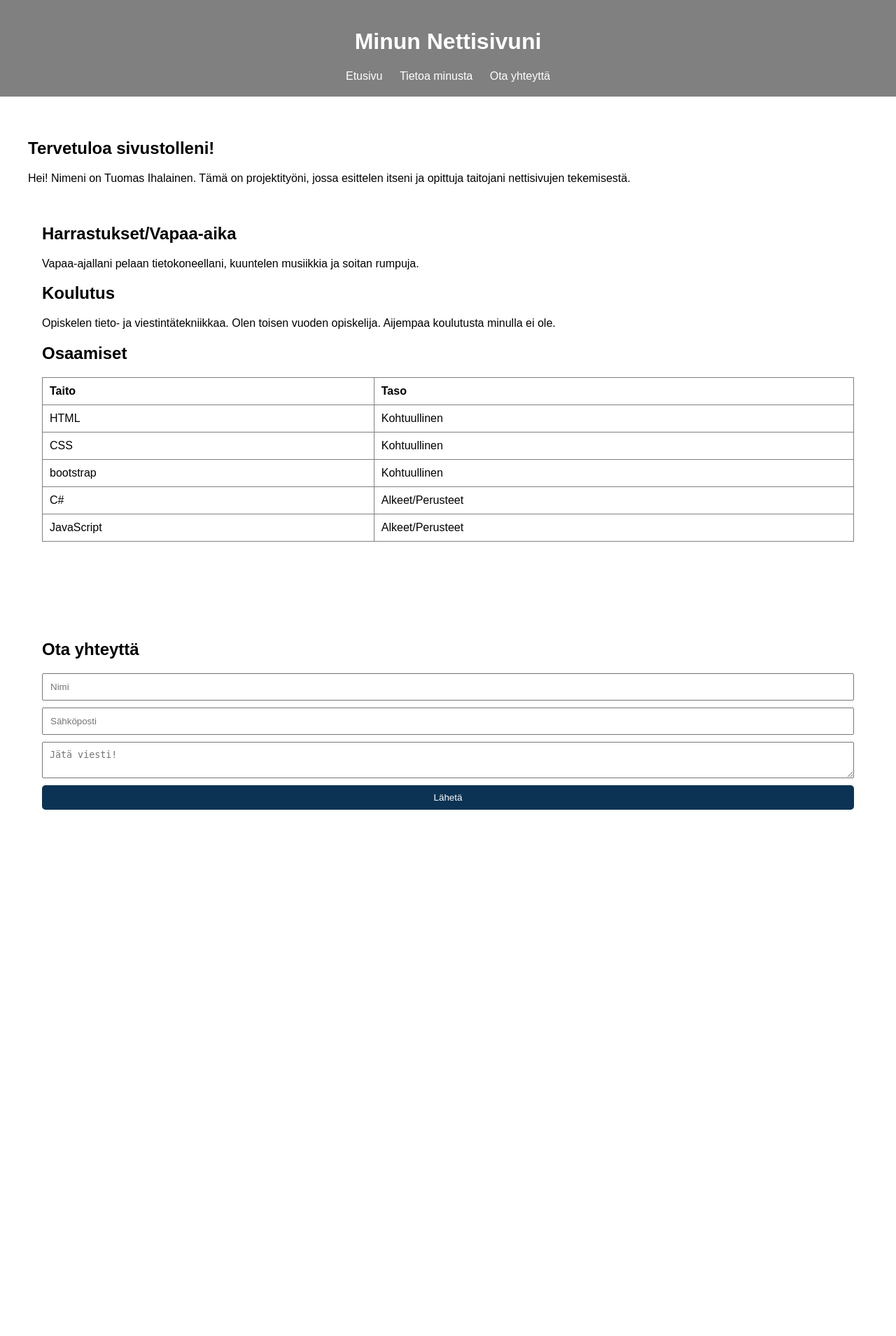
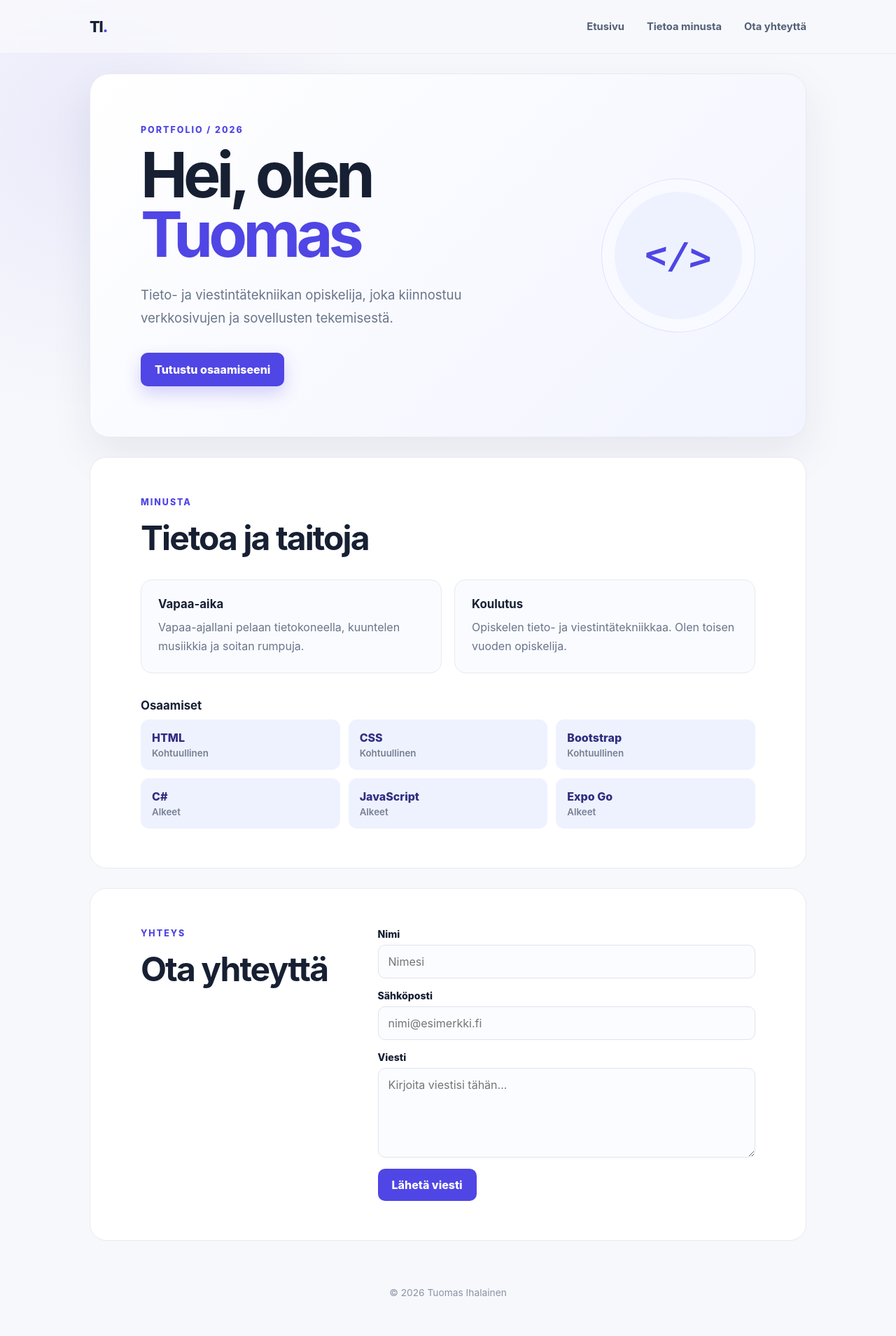
Before and after one commit to Tumuzzz/Projektity-t, a PHP site: page /autot_api/index.html in a window 1280 px wide. Shown: the whole page at 70% size. Before the commit the page ends 1157 px from the top, so only its background shows below. Run offline with PHP 8.4, Linux system fonts and the light colour scheme.

Commit message:
Add updated portfolio to repository root
Co-authored-by: Copilot <223556219+Copilot@users.noreply.github.com>

```diff
--- a/index.html
+++ b/index.html
@@ -3,89 +3,92 @@
 <head>
     <meta charset="UTF-8">
     <meta name="viewport" content="width=device-width, initial-scale=1.0">
-    <title>Omat Nettisivut</title>
+    <meta name="description" content="Tuomas Ihalaisen portfolio ja osaaminen tieto- ja viestintätekniikasta.">
+    <title>Tuomas Ihalainen | Portfolio</title>
     <link rel="stylesheet" href="projektityyli.css">
 </head>
 <body>
 
     <header>
-        <h1>Minun Nettisivuni</h1>
-
-        <nav>
-            <a href="#Etusivu">Etusivu</a>
-            <a href="#Tietoa minusta">Tietoa minusta</a>
-            <a href="#Ota yhteyttä">Ota yhteyttä</a>
+        <nav aria-label="Päävalikko">
+            <a class="logo" href="#etusivu" aria-label="Siirry etusivulle">TI<span>.</span></a>
+            <div class="nav-links">
+                <a href="#etusivu">Etusivu</a>
+                <a href="#tietoa-minusta">Tietoa minusta</a>
+                <a href="#ota-yhteytta">Ota yhteyttä</a>
+            </div>
         </nav>
     </header>
 
     <main>
-
-        <section id="Etusivu">
-            <h2>Tervetuloa sivustolleni!</h2>
-            <p>
-                Hei! Nimeni on Tuomas Ihalainen. Tämä on projektityöni, jossa esittelen itseni ja opittuja taitojani nettisivujen tekemisestä.
-            </p>
-
-
-
-        <section id="Tietoa minusta">
-            <h2>Harrastukset/Vapaa-aika</h2>
-            <p>Vapaa-ajallani pelaan tietokoneellani, kuuntelen musiikkia ja soitan rumpuja.</p>
-
-            <h2>Koulutus</h2>
-            <p>Opiskelen tieto- ja viestintätekniikkaa. Olen toisen vuoden opiskelija. Aijempaa koulutusta minulla ei ole.</p>
-
-            <h2>Osaamiset</h2>
-
-            <table>
-                <tr>
-                    <th>Taito</th>
-                    <th>Taso</th>
-                </tr>
-                <tr>
-                    <td>HTML</td>
-                    <td>Kohtuullinen</td>
-                </tr>
-
-                <tr>
-                    <td>CSS</td>
-                    <td>Kohtuullinen</td>
-                </tr>
-                <tr>
-                    <td>bootstrap</td>
-                    <td>Kohtuullinen</td>
-                </tr>
-
-                <tr>
-                    <td>C#</td>
-                    <td>Alkeet/Perusteet</td>
-                </tr>
-                <tr>
-                    <td>JavaScript</td>
-                    <td>Alkeet/Perusteet</td>
-                </tr>
-            </table>
+        <section class="hero" id="etusivu">
+            <div class="hero-content">
+                <p class="eyebrow">Portfolio / 2026</p>
+                <h1>Hei, olen <span>Tuomas</span></h1>
+                <p class="intro">
+                    Tieto- ja viestintätekniikan opiskelija, joka kiinnostuu
+                    verkkosivujen ja sovellusten tekemisestä.
+                </p>
+                <a class="primary-button" href="#tietoa-minusta">Tutustu osaamiseeni</a>
+            </div>
+            <div class="hero-mark" aria-hidden="true">&lt;/&gt;</div>
         </section>
 
-        <section>
+        <section id="tietoa-minusta" class="content-section">
+            <div class="section-heading">
+                <p class="eyebrow">Minusta</p>
+                <h2>Tietoa ja taitoja</h2>
+            </div>
 
+            <div class="info-grid">
+                <article class="info-card">
+                    <h3>Vapaa-aika</h3>
+                    <p>Vapaa-ajallani pelaan tietokoneella, kuuntelen musiikkia ja soitan rumpuja.</p>
+                </article>
+
+                <article class="info-card">
+                    <h3>Koulutus</h3>
+                    <p>Opiskelen tieto- ja viestintätekniikkaa. Olen toisen vuoden opiskelija.</p>
+                </article>
+            </div>
+
+            <h3 class="skills-title">Osaamiset</h3>
+            <div class="skills" aria-label="Tekniset osaamiset">
+                <span>HTML <small>Kohtuullinen</small></span>
+                <span>CSS <small>Kohtuullinen</small></span>
+                <span>Bootstrap <small>Kohtuullinen</small></span>
+                <span>C# <small>Alkeet</small></span>
+                <span>JavaScript <small>Alkeet</small></span>
+                <span>Expo Go <small>Alkeet</small></span>
+            </div>
         </section>
 
-        <section id="Ota yhteyttä">
-            <h2>Ota yhteyttä</h2>
+        <section id="ota-yhteytta" class="content-section contact-section">
+            <div class="section-heading">
+                <p class="eyebrow">Yhteys</p>
+                <h2>Ota yhteyttä</h2>
+            </div>
 
             <form action="mailto:tuomas.ihalainen@edu.sakky.fi" method="post" enctype="text/plain">
-                <input type="text" name="nimi" placeholder="Nimi" required>
-
-                <input type="email" name="email" placeholder="Sähköposti" required>
-
-                <textarea name="viesti" placeholder="Jätä viesti!"></textarea>
-
-                <button type="submit">Lähetä</button>
+                <label>
+                    <span>Nimi</span>
+                    <input type="text" name="nimi" placeholder="Nimesi" required>
+                </label>
+                <label>
+                    <span>Sähköposti</span>
+                    <input type="email" name="email" placeholder="nimi@esimerkki.fi" required>
+                </label>
+                <label>
+                    <span>Viesti</span>
+                    <textarea name="viesti" placeholder="Kirjoita viestisi tähän..." rows="5" required></textarea>
+                </label>
+                <button type="submit">Lähetä viesti</button>
             </form>
         </section>
-
     </main>
 
+    <footer>
+        <p>&copy; 2026 Tuomas Ihalainen</p>
+    </footer>
 </body>
 </html>
--- a/projektityyli.css
+++ b/projektityyli.css
@@ -1,82 +1,352 @@
+:root {
+    --ink: #172033;
+    --muted: #69758a;
+    --blue: #4f46e5;
+    --blue-dark: #3730a3;
+    --lavender: #eef2ff;
+    --line: #e7eaf0;
+    --surface: #ffffff;
+}
+
+* {
+    box-sizing: border-box;
+}
+
+html {
+    scroll-behavior: smooth;
+}
+
 body {
-    font-family: Arial, sans-serif;
     margin: 0;
-    background-color: White;
+    min-height: 100vh;
+    font-family: Inter, "Segoe UI", Arial, sans-serif;
+    color: var(--ink);
+    background:
+        radial-gradient(circle at 10% 10%, rgba(79, 70, 229, 0.08), transparent 25rem),
+        #f7f8fc;
 }
 
 header {
-    background-color: gray;
-    color: white;
-    padding: 20px;
-    text-align: center;
+    position: sticky;
+    top: 0;
+    z-index: 10;
+    background: rgba(247, 248, 252, 0.88);
+    backdrop-filter: blur(12px);
+    border-bottom: 1px solid rgba(231, 234, 240, 0.8);
 }
 
 nav {
-    margin-top: 10px;
+    max-width: 1080px;
+    height: 76px;
+    margin: 0 auto;
+    padding: 0 28px;
+    display: flex;
+    align-items: center;
+    justify-content: space-between;
 }
 
-nav a {
-    color: white;
+.logo {
+    color: var(--ink);
+    font-size: 1.35rem;
+    font-weight: 800;
+    letter-spacing: -0.05em;
     text-decoration: none;
-    margin: 10px;
+}
+
+.logo span {
+    color: var(--blue);
+}
+
+.nav-links {
+    display: flex;
+    gap: 32px;
+}
+
+.nav-links a {
+    color: #536076;
+    font-size: 0.92rem;
+    font-weight: 700;
+    text-decoration: none;
+    transition: color 180ms ease;
+}
+
+.nav-links a:hover {
+    color: var(--blue);
 }
 
 main {
-    padding: 20px;
+    max-width: 1080px;
+    margin: 0 auto;
+    padding: 28px;
 }
 
-section {
-    background-color: white;
-    padding: 20px;
-    margin-bottom: 20px;
-    border-radius: 8px;
+.hero {
+    min-height: 520px;
+    display: grid;
+    grid-template-columns: 1.25fr 0.75fr;
+    align-items: center;
+    padding: 64px 72px;
+    overflow: hidden;
+    border-radius: 28px;
+    background: linear-gradient(135deg, #ffffff 0%, #f2f4ff 100%);
+    border: 1px solid var(--line);
+    box-shadow: 0 24px 60px rgba(31, 38, 62, 0.08);
+}
+
+.hero-content {
+    max-width: 610px;
+}
+
+.eyebrow {
+    margin: 0 0 14px;
+    color: var(--blue);
+    font-size: 0.78rem;
+    font-weight: 800;
+    letter-spacing: 0.16em;
+    text-transform: uppercase;
+}
+
+.hero h1 {
+    margin: 0;
+    font-size: clamp(3.1rem, 7vw, 5.8rem);
+    line-height: 0.95;
+    letter-spacing: -0.065em;
+}
+
+.hero h1 span {
+    color: var(--blue);
+}
+
+.intro {
+    max-width: 520px;
+    margin: 28px 0 34px;
+    color: var(--muted);
+    font-size: 1.16rem;
+    line-height: 1.75;
+}
+
+.primary-button {
+    display: inline-flex;
+    align-items: center;
+    min-height: 48px;
+    padding: 0 20px;
+    border-radius: 10px;
+    color: #fff;
+    background: var(--blue);
+    box-shadow: 0 10px 24px rgba(79, 70, 229, 0.24);
+    font-weight: 800;
+    text-decoration: none;
+    transition: transform 180ms ease, background 180ms ease;
+}
+
+.primary-button:hover {
+    background: var(--blue-dark);
+    transform: translateY(-2px);
+}
+
+.hero-mark {
+    justify-self: end;
+    width: 220px;
+    height: 220px;
+    display: grid;
+    place-items: center;
+    border-radius: 50%;
+    color: var(--blue);
+    background: var(--lavender);
+    border: 1px solid #dfe3ff;
+    font-family: Consolas, monospace;
+    font-size: 3.3rem;
+    font-weight: 700;
+    transform: rotate(4deg);
+    box-shadow: inset 0 0 0 18px rgba(255, 255, 255, 0.65);
+}
+
+.content-section {
+    margin-top: 28px;
+    padding: 56px 72px;
+    border: 1px solid var(--line);
+    border-radius: 24px;
+    background: var(--surface);
+}
+
+.section-heading h2 {
+    margin: 0 0 30px;
+    font-size: clamp(2rem, 4vw, 3rem);
+    letter-spacing: -0.04em;
+}
+
+.info-grid {
+    display: grid;
+    grid-template-columns: repeat(2, 1fr);
+    gap: 18px;
+}
+
+.info-card {
+    padding: 24px;
+    border: 1px solid var(--line);
+    border-radius: 16px;
+    background: #fafbff;
+}
+
+.info-card h3,
+.skills-title {
+    margin: 0 0 10px;
+    font-size: 1.05rem;
+}
+
+.info-card p {
+    margin: 0;
+    color: var(--muted);
+    line-height: 1.7;
+}
+
+.skills-title {
+    margin-top: 36px;
+}
+
+.skills {
+    display: grid;
+    grid-template-columns: repeat(3, 1fr);
+    gap: 12px;
+}
+
+.skills span {
+    display: flex;
+    flex-direction: column;
+    gap: 4px;
+    padding: 16px;
+    border-radius: 12px;
+    background: var(--lavender);
+    color: #312e81;
+    font-weight: 800;
+}
+
+.skills small {
+    color: #777f91;
+    font-weight: 600;
+}
+
+.contact-section {
+    display: grid;
+    grid-template-columns: 0.7fr 1.3fr;
+    gap: 48px;
+}
+
+.contact-section .section-heading h2 {
+    margin-bottom: 0;
+}
+
+form {
+    display: grid;
+    gap: 16px;
+}
+
+label {
+    display: grid;
+    gap: 7px;
+}
+
+label span {
+    font-size: 0.88rem;
+    font-weight: 800;
+}
+
+input,
+textarea {
+    width: 100%;
+    padding: 13px 14px;
+    border: 1px solid #dfe3eb;
+    border-radius: 10px;
+    background: #fbfcff;
+    color: var(--ink);
+    font: inherit;
+    outline: none;
+    transition: border 180ms ease, box-shadow 180ms ease;
+}
+
+input:focus,
+textarea:focus {
+    border-color: #818cf8;
+    box-shadow: 0 0 0 4px rgba(129, 140, 248, 0.12);
+}
+
+textarea {
+    resize: vertical;
 }
 
 button {
-    padding: 10px 15px;
-    background-color: rgb(12, 51, 83);
-    color: white;
-    border: none;
-    border-radius: 5px;
+    justify-self: start;
+    min-height: 46px;
+    padding: 0 20px;
+    border: 0;
+    border-radius: 10px;
+    color: #fff;
+    background: var(--blue);
+    font: inherit;
+    font-weight: 800;
+    cursor: pointer;
+    transition: background 180ms ease, transform 180ms ease;
 }
 
-table {
-    width: 100%;
-    border-collapse: collapse;
-    margin-top: 10px;
+button:hover {
+    background: var(--blue-dark);
+    transform: translateY(-1px);
 }
 
-table, th, td {
-    border: 1px solid gray;
+footer {
+    max-width: 1080px;
+    margin: 0 auto;
+    padding: 24px 28px 40px;
+    color: #8b93a3;
+    text-align: center;
+    font-size: 0.86rem;
 }
 
-th, td {
-    padding: 10px;
-    text-align: left;
+@media (max-width: 760px) {
+    nav {
+        height: 68px;
+        padding: 0 20px;
     }
 
-form {
-    display: flex;
-    flex-direction: column;
+    .nav-links {
+        gap: 14px;
     }
 
-input, textarea {
-    margin-bottom: 10px;
-    padding: 10px;
+    .nav-links a {
+        font-size: 0.78rem;
     }
 
-iframe {
-    max-width: 100%;
+    main {
+        padding: 16px;
     }
 
-
-@media (max-width: 600px) {
-    nav {
-        display: flex;
-        flex-direction: column;
+    .hero {
+        min-height: 480px;
+        grid-template-columns: 1fr;
+        padding: 44px 28px;
+        border-radius: 20px;
     }
 
-    nav a {
-        margin: 5px 0;
+    .hero-mark {
+        display: none;
+    }
+
+    .hero h1 {
+        font-size: clamp(3.2rem, 16vw, 5rem);
+    }
+
+    .content-section {
+        padding: 38px 24px;
+        border-radius: 20px;
+    }
+
+    .info-grid,
+    .skills,
+    .contact-section {
+        grid-template-columns: 1fr;
+    }
+
+    .contact-section {
+        gap: 24px;
     }
 }
```
Lines whose indentation alone changed are shown as unchanged.
